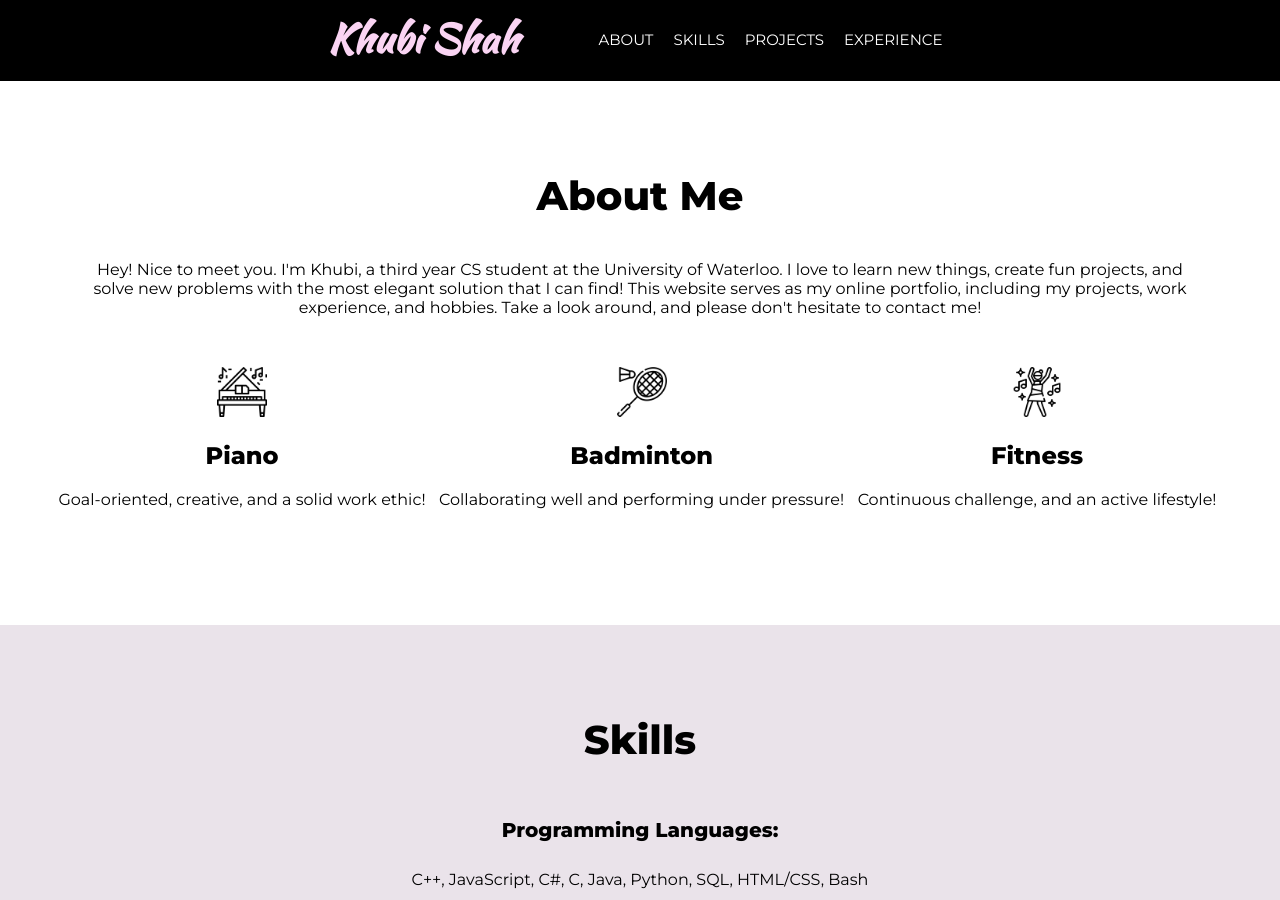
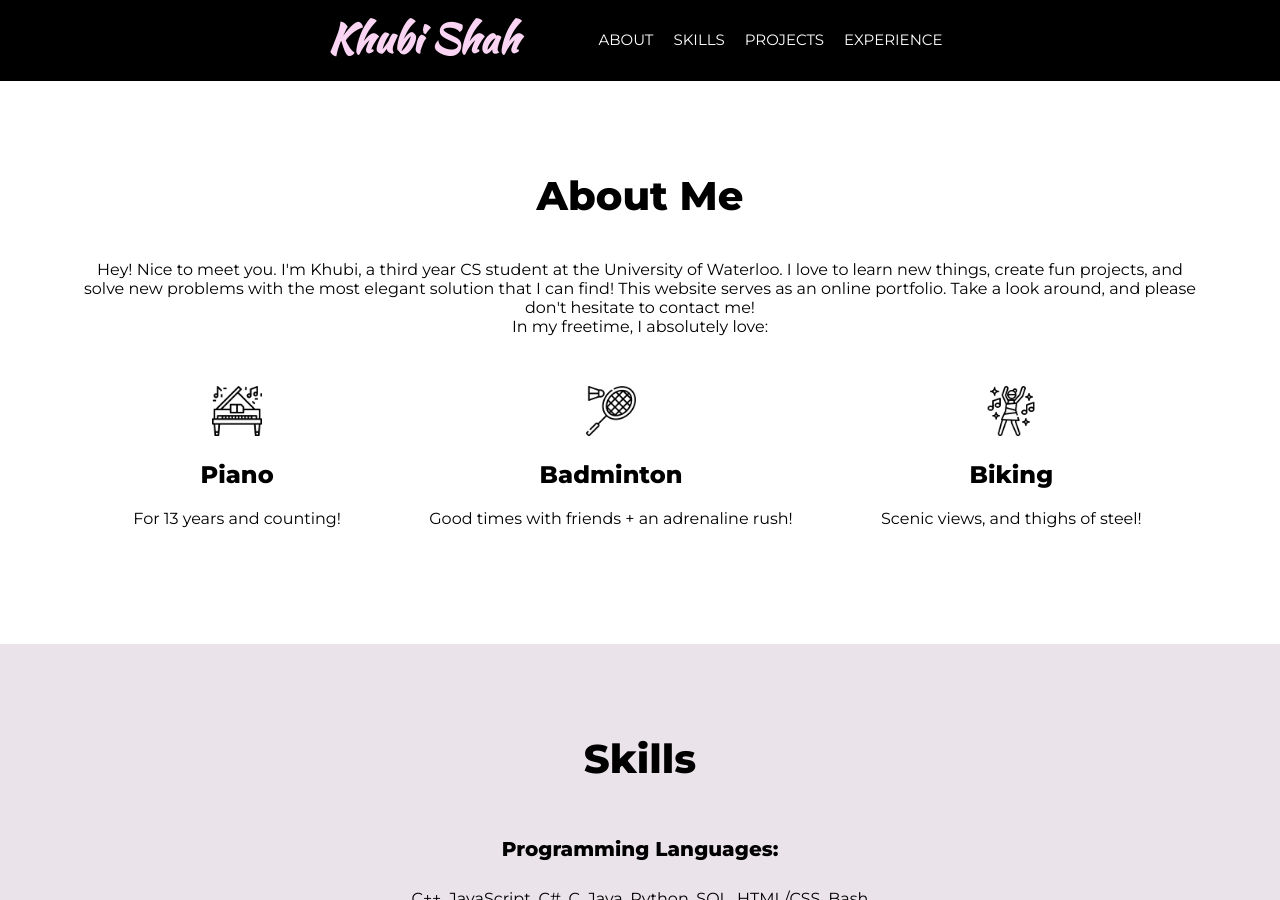
Before and after one commit to khubishah/khubishah.github.io, a Jekyll site: the page built from index.html, in a window 1280 px wide and 900 px high, scrolled down 569 px. Built offline with Jekyll 4.4.1, drawn with Linux system fonts in a browser that asks for light colours; nearby versions of some CDN libraries; some web fonts are replaced; some of the changed text lies outside the part shown.

Commit message:
more updates

```diff
--- a/_layouts/default.html
+++ b/_layouts/default.html
@@ -53,26 +53,31 @@
 				<h3 class = "section_title">About Me</h3>
 				<p class = "section_para" id="intro">Hey! Nice to meet you. I'm Khubi, a third year CS student at the University of Waterloo.
 					I love to learn new things, create fun projects, and solve new problems with the most elegant solution that I can find!
-					This website serves as my online portfolio, including my projects, work experience, and hobbies. Take a look around, and please don't hesitate to contact me!
+					This website serves as an online portfolio. Take a look around, and please don't hesitate to contact me!
+				</p>
+
+				<p class = "section_para" id="intro">In my freetime, I absolutely love:
 				</p>
 				<div class = "hobbies_row">
 					<div class = "hobby">
 						<img class="hobby_icons" src="/img/piano.jpg" alt="" />
 						<h2 class = "hobby_names">Piano</h2>
-						<p class = "hobby_para">Goal-oriented, creative, and a solid work ethic!</p>
+						<p class = "hobby_para">For 13 years and counting!</p>
 					</div>
 					<div class = "hobby">
 							<img class="hobby_icons" src="/img/badminton.jpg" alt="" />
 							<h2 class = "hobby_names">Badminton</h2>
-							<nd class = "hobby_para">Collaborating well and performing under pressure!</p>
+							<nd class = "hobby_para">Good times with friends + an adrenaline rush!</p>
 					</div>
 					<div class = "hobby">
 							<img class="hobby_icons" src="/img/dancing.jpg" alt="" />
-							<h2 class = "hobby_names">Fitness</h2>
-							<p class = "hobby_para">Continuous challenge, and an active lifestyle! </p>
+							<h2 class = "hobby_names">Biking</h2>
+							<p class = "hobby_para">Scenic views, and thighs of steel!</p>
 					</div>
 				</div>
+
 			</section>
+
 
 			<section id="skills" class="skills_section">
 				<h3 class = "section_title">Skills</h3>
@@ -111,16 +116,23 @@
 						<h4 class="project_names">Fernweh</h4>
 						<img class="project_images" src="/img/project-management.jpg" alt="" />
 						<p class="section_para">
+							-	Built a fast, scalable, and feature-rich tour-booking application as a prototype for future freelance work using the MVC design pattern.  <br><br>
+							-	Learned Node, Express, MongoDB, and Mongoose to create a comprehensive RESTful API and used Pug for server-side rendering.  <br><br>
+							-	Implemented advanced security: user authentication and authorization, encryption, data sanitization, and rate limiting.  <br><br>
+							-	Integrated Stripe payments, Stripe webhooks, SendGrid emailing, MongoDB Atlas, and deployed the app to production via Heroku.  <br><br>
 
-								<a href="https://github.com/khubishah/budgety">GitHub</a>
+								<a href="https://github.com/khubishah/Fernweh">GitHub</a>
 						</p>
 					</div>
 					<div class = "project">
 							<h4 class="project_names">Fashionet</h4>
+							-	Built a large-scale prototype e-commerce platform for a small fashion boutique by learning React, Redux, Firebase, GraphQL, Context API, and Stripe integration.<br><br>
+							-	Learned and implemented best React design practices, and performed my testing with Jest and Enzyme.<br><br>
+
 							<img class="project_images" src="/img/project-management.jpg" alt="" />
 							<p class="section_para">
-									 <br><br>
-									<a href="https://github.com/khubishah/Forkify">GitHub</a>
+
+									<a href="https://github.com/khubishah/fashionet">GitHub</a>
 							</p>
 					</div>
 
@@ -128,7 +140,9 @@
 						<h4 class="project_names">Biquadris</h4>
 						<img class="project_images" src="/img/project-management.jpg" alt="" />
 						<p class="section_para">
-							 <br><br>
+							- Created a full-featured, graphic multiplayer version of Tetris using C++. <br><br>
+							- Incorporated strong OOP design principles and patterns such as the MVC, Factory and Observer Patterns.
+							<br><br>
 							<a href="https://github.com/khubishah/Biquadris">GitHub</a>
 							</p>
 					</div>
```
